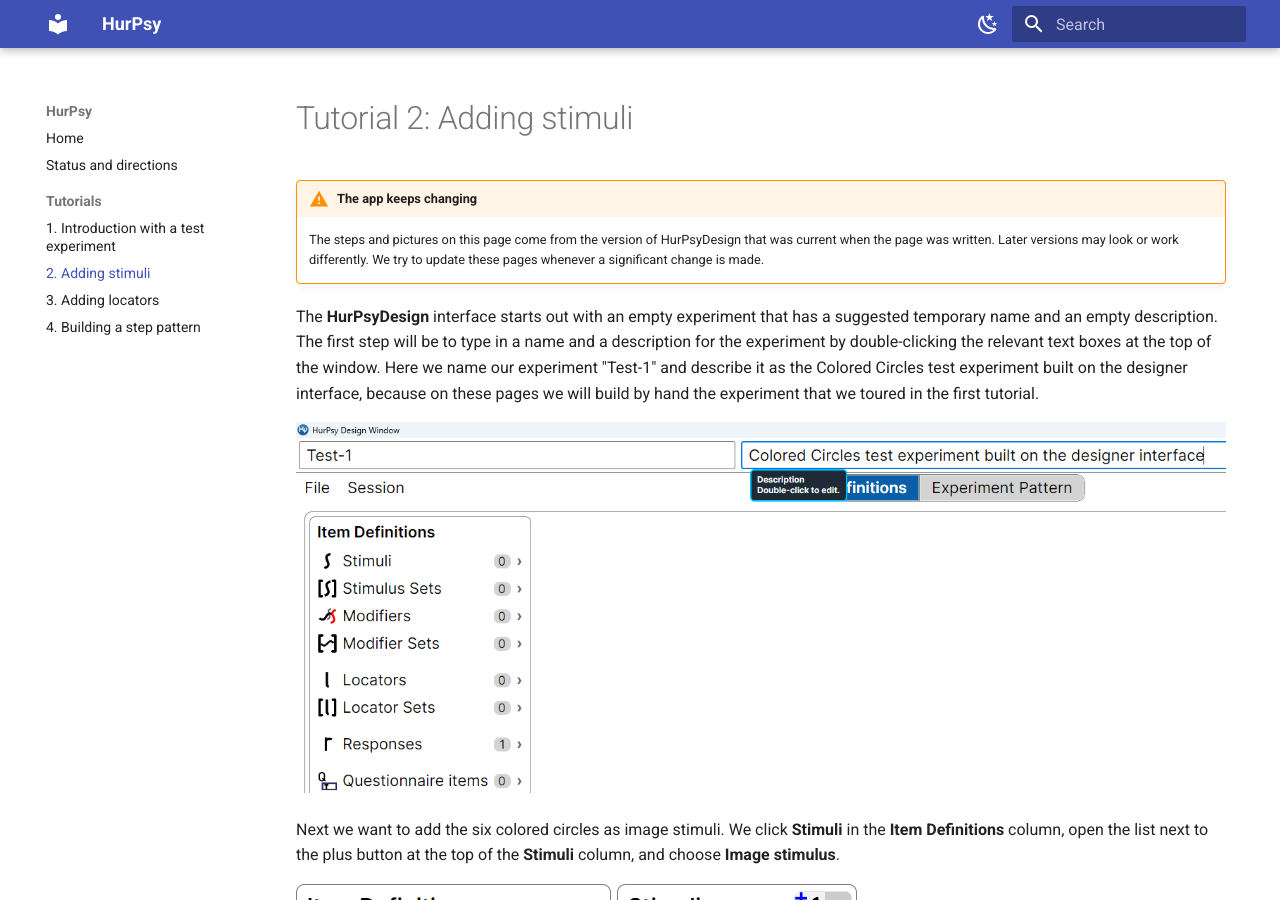
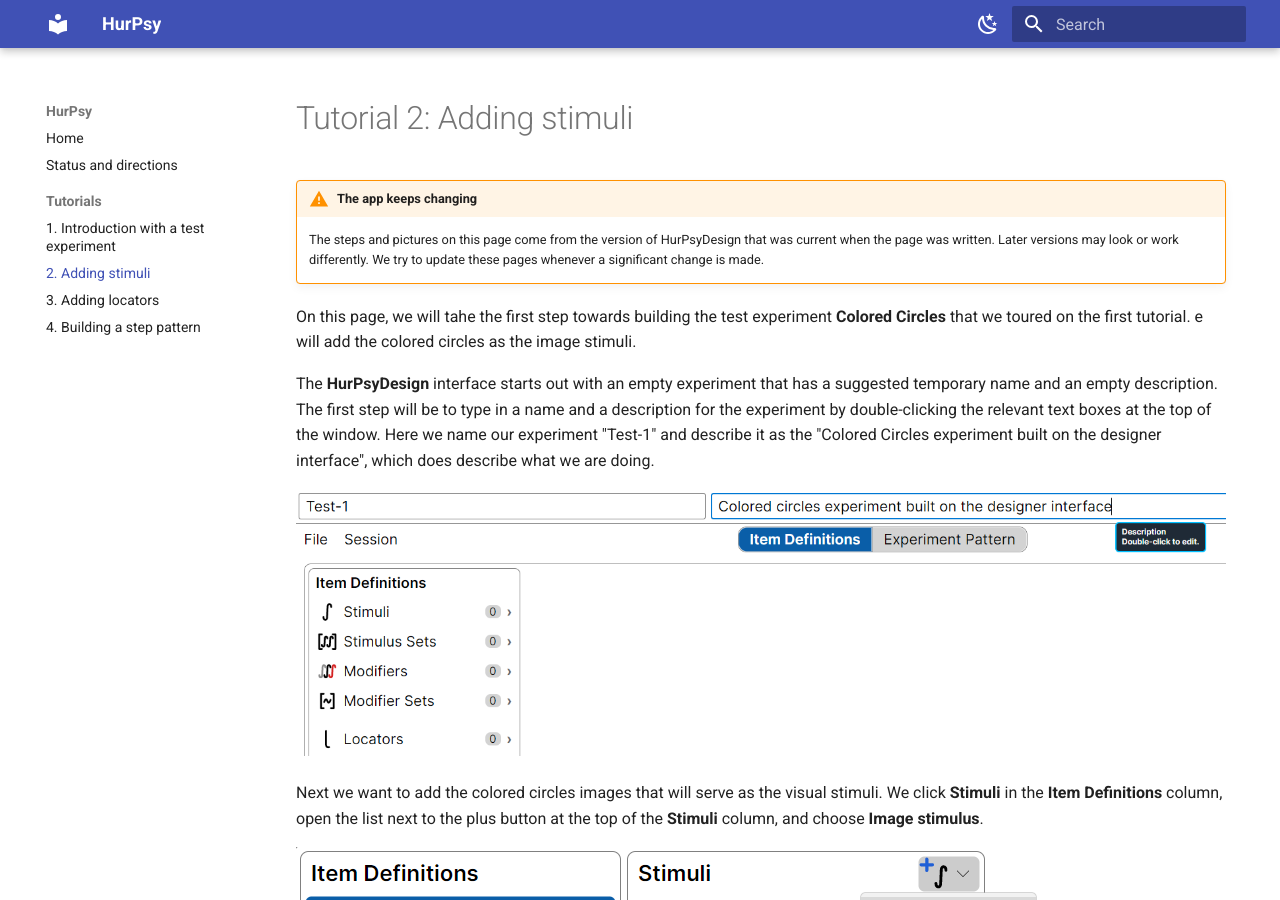
Before and after one commit to HurPsy/hurpsy.github.io, an MkDocs documentation site: the page built from docs/tutorial-2-adding-stimuli.md, in a window 1280 px wide and 900 px high. Built offline with MkDocs 1.6.1 and Material for MkDocs 9.7.7, drawn with Linux system fonts in a browser that asks for light colours; some of the changed text lies outside the part shown.

Commit message:
Recreated the screenshots and reworded Tutorial-2

```diff
--- a/docs/tutorial-2-adding-stimuli.md
+++ b/docs/tutorial-2-adding-stimuli.md
@@ -1,20 +1,25 @@
 # Tutorial 2: Adding stimuli
 
 --8<-- "version-warning.md"
+
+On this page, we will tahe the first step towards building
+the test experiment **Colored Circles**
+that we toured on the first tutorial.
+e will add the colored circles as the image stimuli.
 
 The **HurPsyDesign** interface starts out with an empty experiment
 that has a suggested temporary name and an empty description.
 The first step will be to type in a name and a description for the experiment
 by double-clicking the relevant text boxes at the top of the window.
 Here we name our experiment "Test-1"
-and describe it as the Colored Circles test experiment
-built on the designer interface,
-because on these pages we will build by hand
-the experiment that we toured in the first tutorial.
+and describe it as the "Colored Circles experiment
+built on the designer interface",
+which does describe what we are doing.
 
 ![The HurPsyDesign window with the name Test-1 and the description being typed in, and a tooltip saying "Double-click to edit."](images/tutorial-2/name-and-description.png)
 
-Next we want to add the six colored circles as image stimuli.
+Next we want to add the colored circles images
+that will serve as the visual stimuli.
 We click **Stimuli** in the **Item Definitions** column,
 open the list next to the plus button at the top of the **Stimuli** column,
 and choose **Image stimulus**.
@@ -70,7 +75,10 @@ while **Cancel** puts back the old values of all the ticked stimuli.
 
 ![The Copy to others panel with Width and Height ticked, the five other stimuli ticked in the list, and the tooltip of the Done button](images/tutorial-2/properties-copied-to-others.png)
 
-Finally, we should not forget to save the experiment
+That's all we did for this step.
+To make sure these changes will not be lost
+before we work on the next step,
+we now save the experiment
 with **Save** in the **File** menu.
 
 ![The File menu with Save highlighted](images/tutorial-2/dont-forget-to-save.png)
```
Also changed, not shown: docs/images/tutorial-2/choosing-image-stimuli.png, docs/images/tutorial-2/dont-forget-to-save.png, docs/images/tutorial-2/name-and-description.png, docs/images/tutorial-2/prompt-save-experiment.png, docs/images/tutorial-2/properties-copied-to-others.png, docs/images/tutorial-2/saving-experiment.png, docs/images/tutorial-2/setting-properties-to-be-copied.png, docs/images/tutorial-2/starting-adding-image-stimuli.png.
